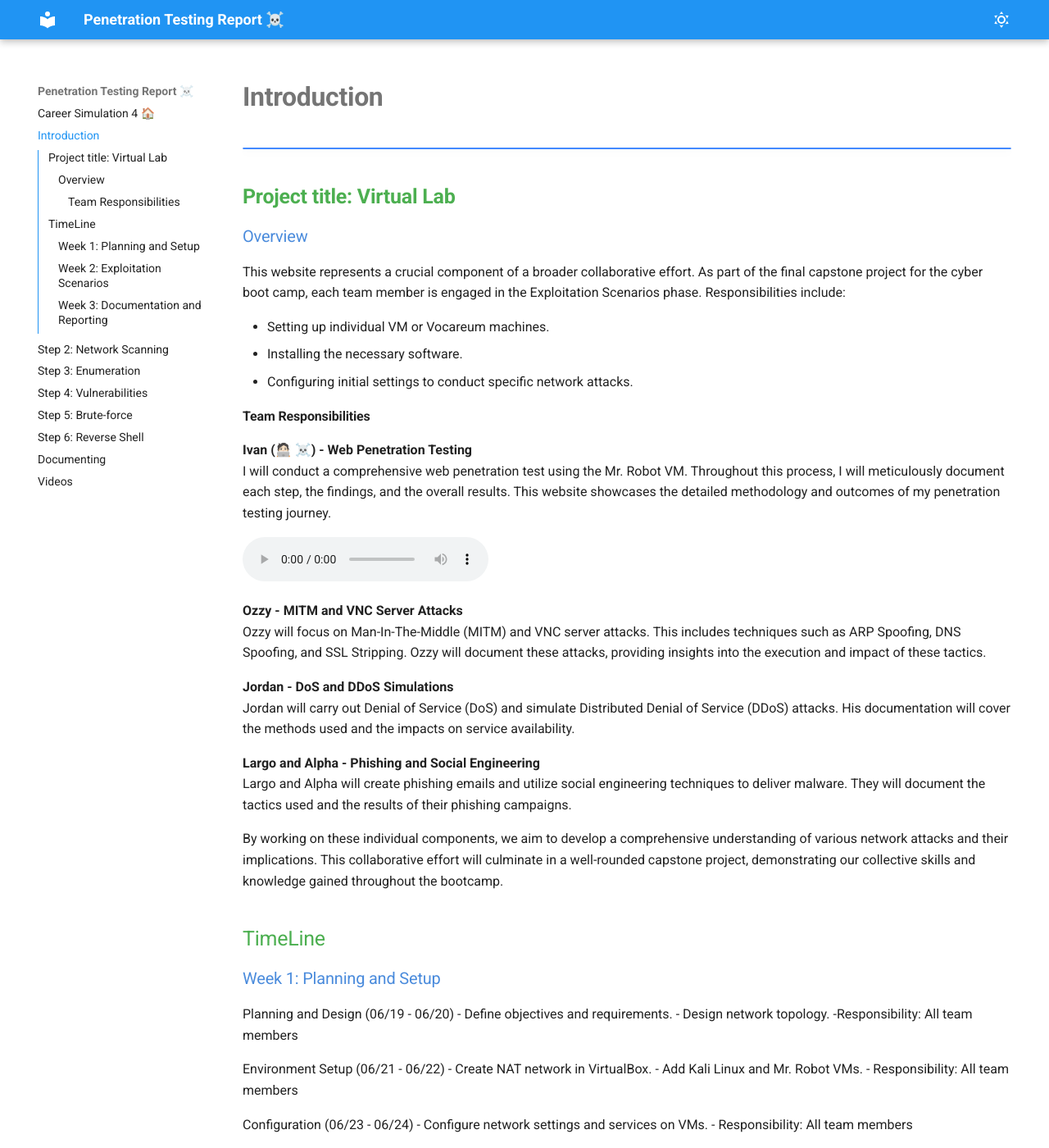
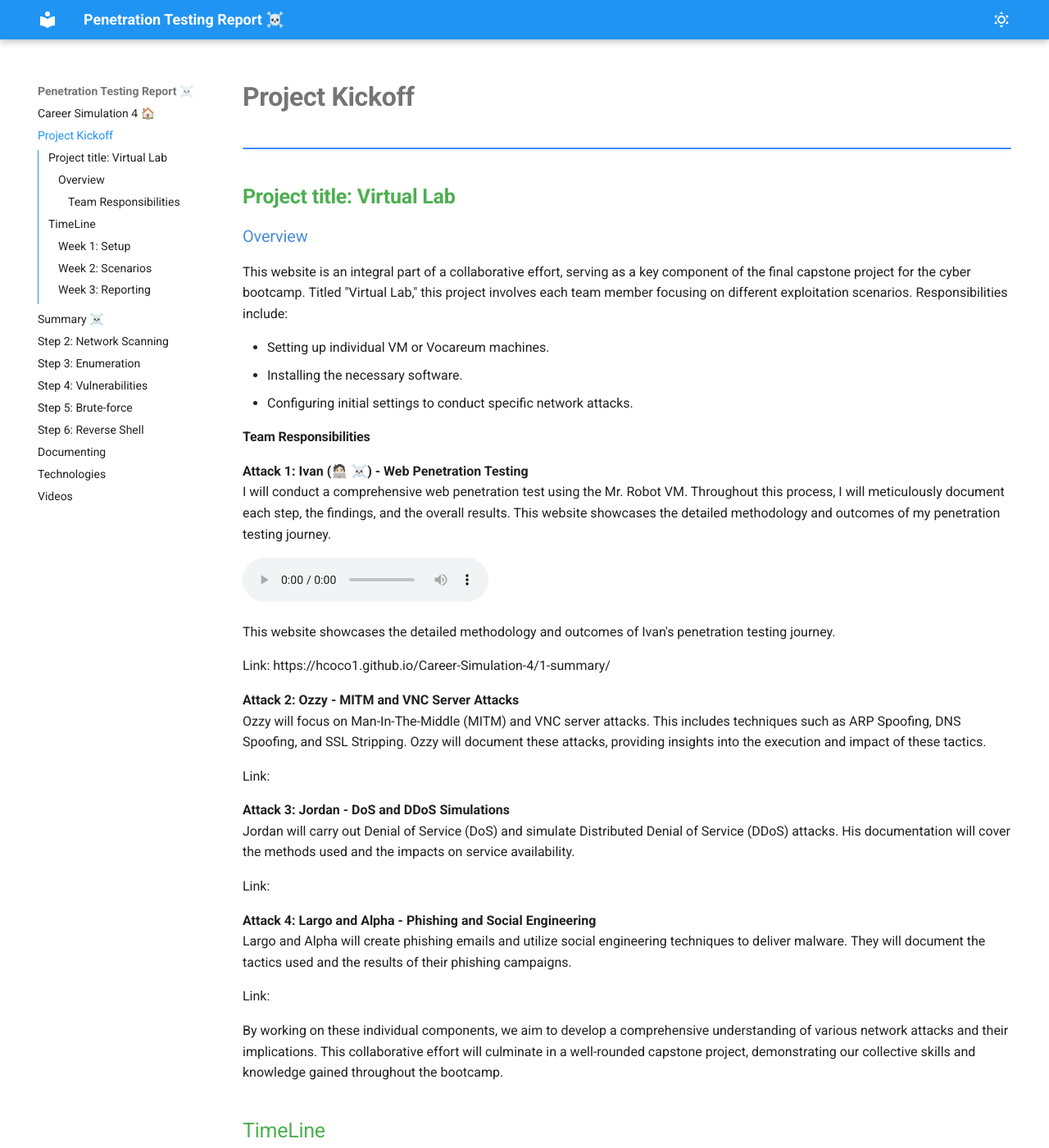
Before and after one commit to hcoco1/Career-Simulation-4, an MkDocs documentation site: the page built from docs/0-instructions.md, in a window 1280 px wide and 1400 px high. Shown: the whole window at 82% size. Built offline with MkDocs 1.6.1 and Material for MkDocs 9.7.7, drawn with Linux system fonts in a browser that asks for light colours; comment, search, counter and statistics services are not loaded; some of the changed text lies outside the part shown.

Commit message:
app  updated

```diff
--- a/docs/2-instructions.md
+++ b/docs/0-instructions.md
@@ -1,11 +1,12 @@
-# **Introduction**
+# **Project Kickoff**
 !!! note ""
 
 ## **Project title: Virtual Lab**
 
 ### Overview
 
-This website represents a crucial component of a broader collaborative effort. As part of the final capstone project for the cyber boot camp, each team member is engaged in the Exploitation Scenarios phase. Responsibilities include:
+This website is an integral part of a collaborative effort, serving as a key component of the final capstone project for the cyber bootcamp. Titled "Virtual Lab," this project involves each team member focusing on different exploitation scenarios.
+Responsibilities include:
 
 - Setting up individual VM or Vocareum machines.
 - Installing the necessary software.
@@ -13,7 +14,7 @@ This website represents a crucial component of a broader collaborative effort. A
 
 #### Team Responsibilities
 
-**Ivan (🧑🏻‍💻 ☠️) - Web Penetration Testing**
+**Attack 1: Ivan (🧑🏻‍💻 ☠️) - Web Penetration Testing**
 I will conduct a comprehensive web penetration test using the Mr. Robot VM. Throughout this process, I will meticulously document each step, the findings, and the overall results. This website showcases the detailed methodology and outcomes of my penetration testing journey.
 
   <audio controls>
@@ -21,14 +22,24 @@ I will conduct a comprehensive web penetration test using the Mr. Robot VM. Thro
   Your browser does not support the audio element.
 </audio>
 
-**Ozzy - MITM and VNC Server Attacks**
+This website showcases the detailed methodology and outcomes of Ivan's penetration testing journey.
+
+Link: https://hcoco1.github.io/Career-Simulation-4/1-summary/
+
+**Attack 2: Ozzy - MITM and VNC Server Attacks**
 Ozzy will focus on Man-In-The-Middle (MITM) and VNC server attacks. This includes techniques such as ARP Spoofing, DNS Spoofing, and SSL Stripping. Ozzy will document these attacks, providing insights into the execution and impact of these tactics.
 
-**Jordan - DoS and DDoS Simulations**
+Link:
+
+**Attack 3: Jordan - DoS and DDoS Simulations**
 Jordan will carry out Denial of Service (DoS) and simulate Distributed Denial of Service (DDoS) attacks. His documentation will cover the methods used and the impacts on service availability.
 
-**Largo and Alpha - Phishing and Social Engineering**
+Link:
+
+**Attack 4: Largo and Alpha - Phishing and Social Engineering**
 Largo and Alpha will create phishing emails and utilize social engineering techniques to deliver malware. They will document the tactics used and the results of their phishing campaigns.
+
+Link:
 
 By working on these individual components, we aim to develop a comprehensive understanding of various network attacks and their implications. This collaborative effort will culminate in a well-rounded capstone project, demonstrating our collective skills and knowledge gained throughout the bootcamp.
 
@@ -36,7 +47,7 @@ By working on these individual components, we aim to develop a comprehensive und
 
 ## TimeLine
 
-### Week 1: Planning and Setup
+### Week 1: Setup
 Planning and Design (06/19 - 06/20)
 - Define objectives and requirements.
 - Design network topology.
@@ -51,7 +62,7 @@ Configuration (06/23 - 06/24)
 - Configure network settings and services on VMs.
 - Responsibility: All team members
 
-### Week 2: Exploitation Scenarios
+### Week 2: Scenarios
 
 Phase: Exploitation Scenarios (06/25 - 07/02)
 Each member will focus on specific network attacks. All attacks will be performed concurrently, with members collaborating and sharing findings and strategies.
@@ -84,7 +95,7 @@ Phishing and Malware Injection
   - Use social engineering techniques to deliver malware to a Windows user.
   - Document the process, the social engineering tactics used, and the results.
 
-### Week 3: Documentation and Reporting
+### Week 3: Reporting
 
 Documentation and Reporting (07/03)
 - Document exploitation steps and propose mitigation strategies.
```
Also changed, not shown: docs/1-summary.md (added, +57 -0 lines), docs/index.md (+3 -21 lines), docs/technologies.md (added, +58 -0 lines).
